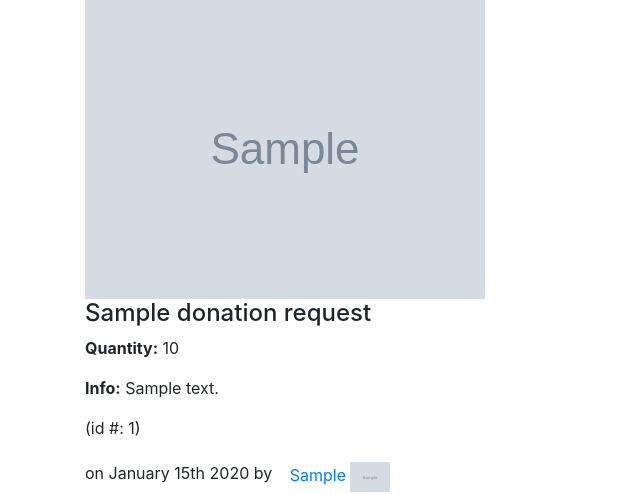
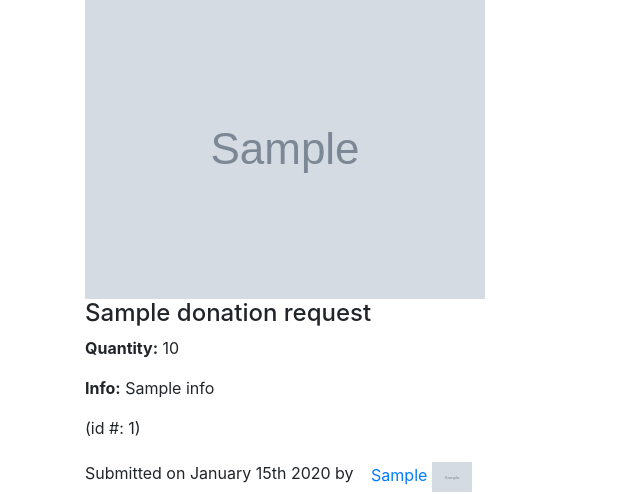
Before and after one commit to sabracadabra510/team4, a Django app: template apps/core/templates/pages/request.html in a window 1280 px wide. Shown: the part 705-1199 px from the top of the page, without its empty margins (0-640 px from the left). Run offline with Django 3.2, Linux system fonts and the light colour scheme; the template is opened without the code that fills it: most values are stand-ins (such as "Sample title", 1, 10 or a date in 2020); grey boxes marked "Sample" are stand-in pictures; some libraries are stand-ins or nearby versions.

Commit message:
added date submitted to request and fixed profile link to go to profile page

```diff
--- a/apps/core/models.py
+++ b/apps/core/models.py
@@ -5,7 +5,8 @@ from apps.accounts.models import User
 
 class DonationRequest(models.Model):
     title = models.CharField(max_length=127)
-    description = models.TextField()
+    info = models.TextField()
     cover_url = models.URLField(max_length=127, blank=True)
     quantity = models.IntegerField(default=0)
     creator_user = models.ForeignKey(User, default=None, on_delete=models.CASCADE)
+    created = models.DateTimeField(auto_now_add=True) # Add current date
--- a/apps/core/templates/pages/donate.html
+++ b/apps/core/templates/pages/donate.html
@@ -20,7 +20,7 @@
 
 <br>
 
-<h3>Requested Donations</h3>
+<h3>Donate These Items and Make Someone Happy</h3>
 {% for donation_request in donation_requests %}
     <hr />
     {% if donation_request.cover_url %}
@@ -36,8 +36,8 @@
 <!-- This shows the creation date of the list, along with the avatar
 and username of the creator -->
 <div>
-on {{ donation_request.created|date:"F jS Y" }} by
-<a class="btn btn-link" href="/account/users/{{ rl.creator_user.username }}" >
+Submitted on {{ donation_request.created|date:"F jS Y" }} by
+<a class="btn btn-link" href="/account/users/{{ donation_request.creator_user.username }}" >
     {{ donation_request.creator_user }}
     <img src="{{ donation_request.creator_user.gravatar }}" class="navbar-avatar" />
 </a>
--- a/apps/core/templates/pages/request.html
+++ b/apps/core/templates/pages/request.html
@@ -42,13 +42,13 @@
     {% endif %}
     <h4>{{ donation_request.title }}</h4>
     <p><strong>Quantity:</strong> {{ donation_request.quantity }}</p>
-    <p><strong>Info:</strong> {{ donation_request.description }}</p>
+    <p><strong>Info:</strong> {{ donation_request.info }}</p>
     <p>(id #: {{ donation_request.id }})</p>
 
 <!-- This shows the creation date of the list, along with the avatar
 and username of the creator -->
 <div>
-on {{ donation_request.created|date:"F jS Y" }} by
+Submitted on {{ donation_request.created|date:"F jS Y" }} by
 <a class="btn btn-link" href="/account/users/{{ donation_request.creator_user.username }}" >
     {{ donation_request.creator_user }}
     <img src="{{ donation_request.creator_user.gravatar }}" class="navbar-avatar" />
--- a/apps/core/views.py
+++ b/apps/core/views.py
@@ -7,7 +7,7 @@
 class AddDonationRequestForm(forms.ModelForm):
     class Meta:
         model = DonationRequest
-        fields = ['title',  'quantity', 'description']
+        fields = ['title',  'quantity', 'info']
 
 
 
```
Also changed, not shown: apps/core/migrations/0001_initial.py, apps/core/migrations/0002_auto_20200426_0241.py (deleted).
